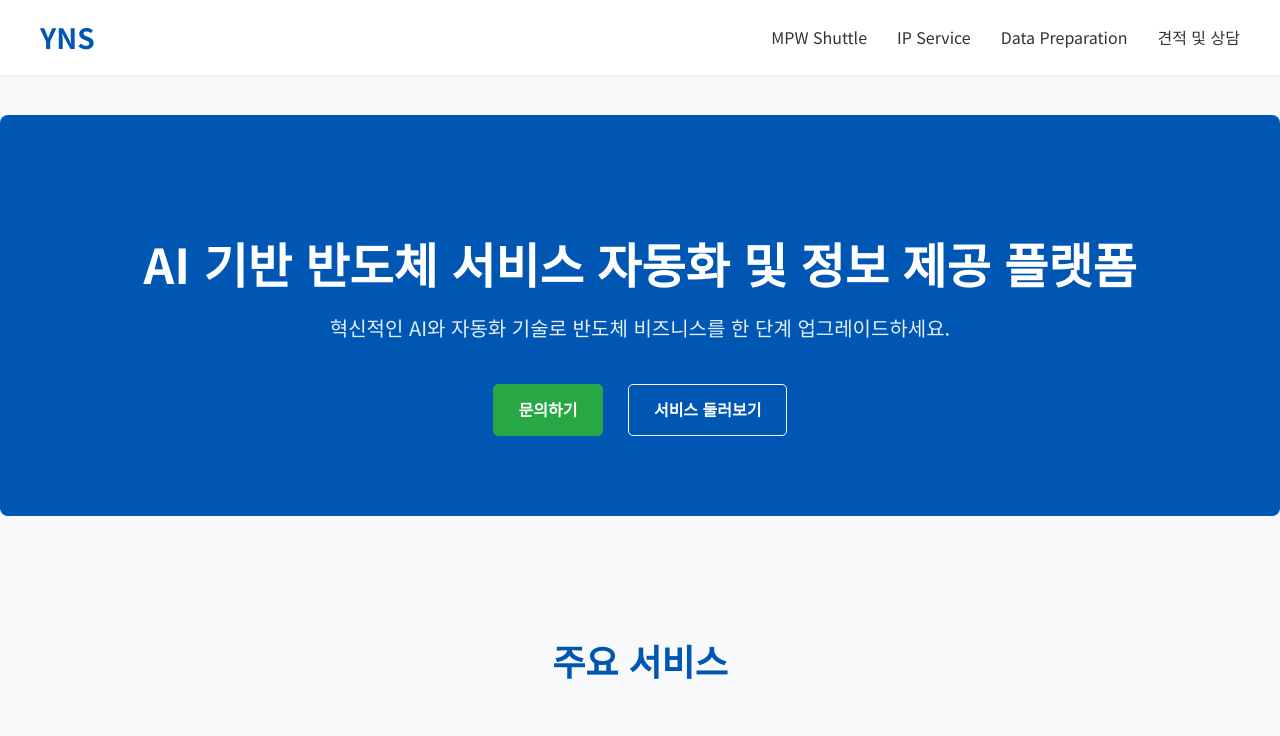
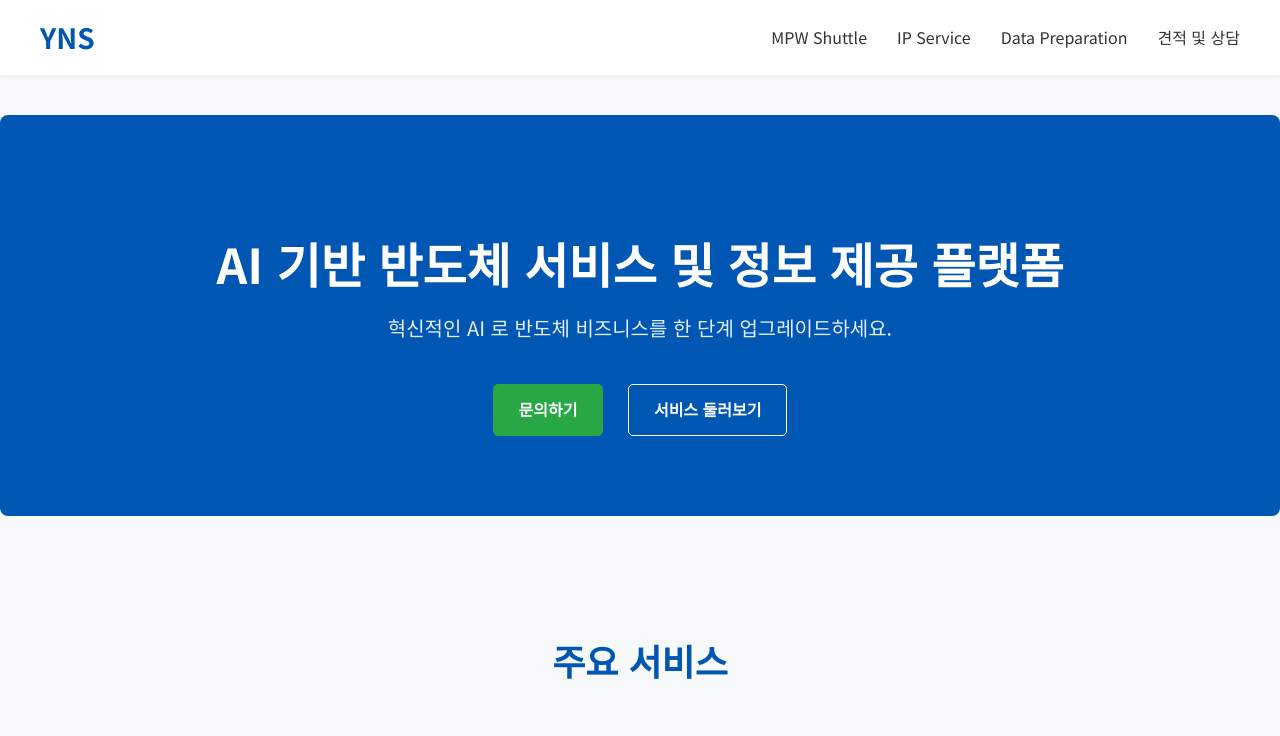
Before and after one commit to nxchul/YNS-Homepage, a plain HTML site: page index.html in a window 1280 px wide. Shown: the top 736 px of the page. Drawn offline with Linux system fonts and the light colour scheme.

Commit message:
Update index.html

```diff
--- a/index.html
+++ b/index.html
@@ -25,8 +25,8 @@
     <main>
         <section class="hero">
             <div class="container">
-                <h2>AI 기반 반도체 서비스 자동화 및 정보 제공 플랫폼</h2>
-                <p>혁신적인 AI와 자동화 기술로 반도체 비즈니스를 한 단계 업그레이드하세요.</p>
+                <h2>AI 기반 반도체 서비스 및 정보 제공 플랫폼</h2>
+                <p>혁신적인 AI 로 반도체 비즈니스를 한 단계 업그레이드하세요.</p>
                 <div class="cta-buttons">
                     <a href="contact.html" class="btn primary">문의하기</a>
                     <a href="mpw.html" class="btn secondary">서비스 둘러보기</a>
```
